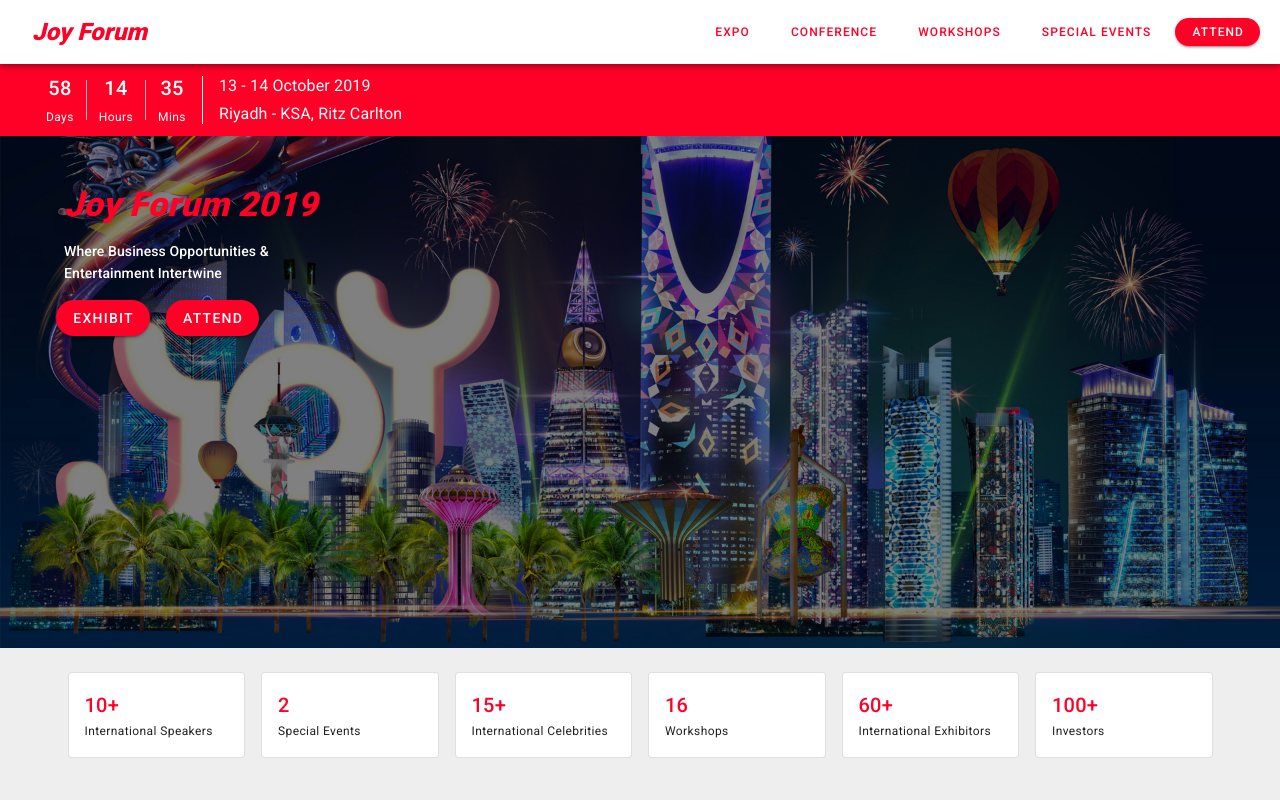
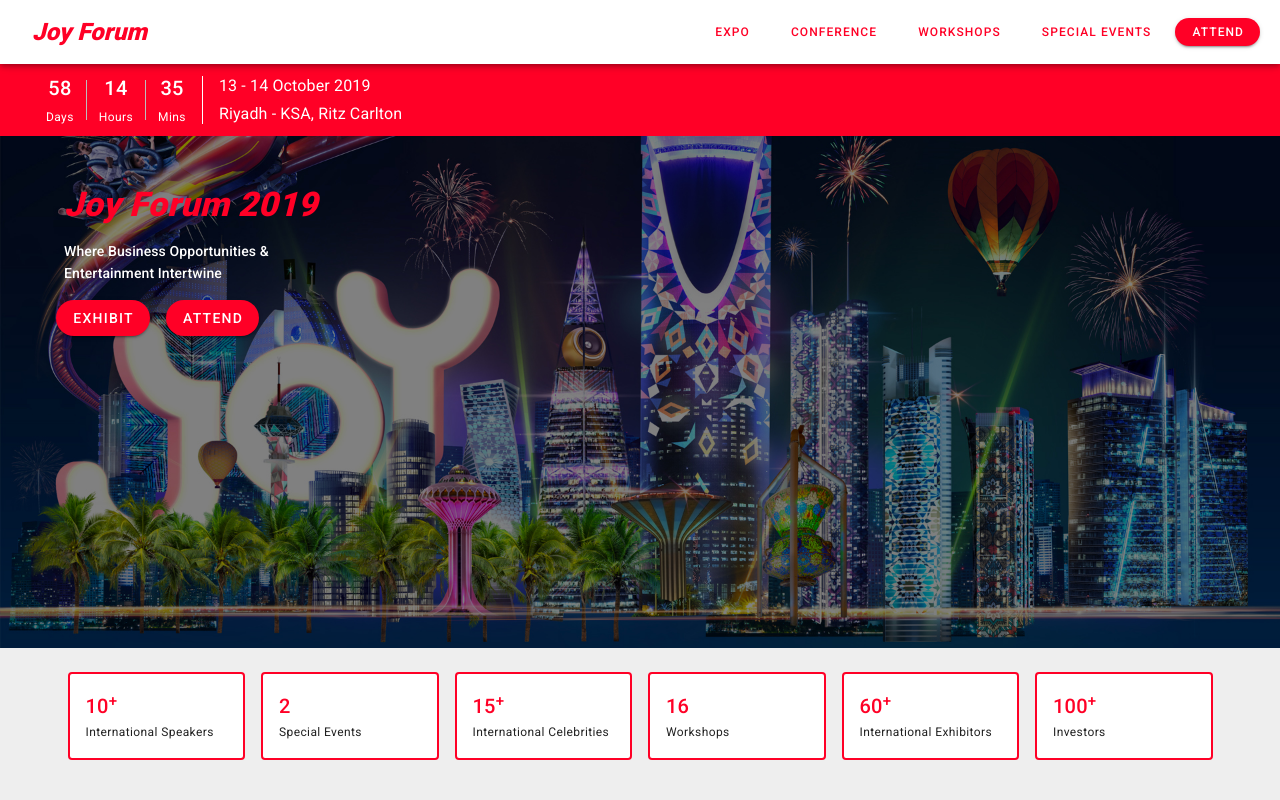
Before and after one commit to joyforum/static-joyforum, a Vue app: page / in a window 1280 px wide. Shown: the top 800 px of the page. Built offline with nearby package versions, Linux system fonts and the light colour scheme.

Commit message:
minor extra edits

```diff
--- a/src/views/Home.vue
+++ b/src/views/Home.vue
@@ -53,38 +53,62 @@
       <v-container>
         <v-row no-gutters>
           <v-col cols="4" md="2" class="my-1">
-            <v-card outlined class="pa-4 mx-2 border-radius" height="100%">
-              <div class="primary--text title">10+</div>
+            <v-card
+              outlined
+              class="pa-4 mx-2 border-radius border-primary"
+              height="100%"
+            >
+              <div class="primary--text title">10<sup>+</sup></div>
               <div class="caption">International Speakers</div>
             </v-card>
           </v-col>
           <v-col cols="4" md="2" class="my-1">
-            <v-card outlined class="pa-4 mx-2 border-radius" height="100%">
+            <v-card
+              outlined
+              class="pa-4 mx-2 border-radius border-primary"
+              height="100%"
+            >
               <div class="primary--text title">2</div>
               <div class="caption">Special Events</div>
             </v-card>
           </v-col>
           <v-col cols="4" md="2" class="my-1">
-            <v-card outlined class="pa-4 mx-2 border-radius" height="100%">
-              <div class="primary--text title">15+</div>
+            <v-card
+              outlined
+              class="pa-4 mx-2 border-radius border-primary"
+              height="100%"
+            >
+              <div class="primary--text title">15<sup>+</sup></div>
               <div class="caption">International Celebrities</div>
             </v-card>
           </v-col>
           <v-col cols="4" md="2" class="my-1">
-            <v-card outlined class="pa-4 mx-2 border-radius" height="100%">
+            <v-card
+              outlined
+              class="pa-4 mx-2 border-radius border-primary"
+              height="100%"
+            >
               <div class="primary--text title">16</div>
               <div class="caption">Workshops</div>
             </v-card>
           </v-col>
           <v-col cols="4" md="2" class="my-1">
-            <v-card outlined class="pa-4 mx-2 border-radius" height="100%">
-              <div class="primary--text title">60+</div>
+            <v-card
+              outlined
+              class="pa-4 mx-2 border-radius border-primary"
+              height="100%"
+            >
+              <div class="primary--text title">60<sup>+</sup></div>
               <div class="caption">International Exhibitors</div>
             </v-card>
           </v-col>
           <v-col cols="4" md="2" class="my-1">
-            <v-card outlined class="pa-4 mx-2 border-radius" height="100%">
-              <div class="primary--text title">100+</div>
+            <v-card
+              outlined
+              class="pa-4 mx-2 border-radius border-primary"
+              height="100%"
+            >
+              <div class="primary--text title">100<sup>+</sup></div>
               <div class="caption">Investors</div>
             </v-card>
           </v-col>
@@ -231,8 +255,7 @@
           >
             <v-card
               flat
-              class="border-radius pa-3"
-              style="border: 2px #ff0026 solid"
+              class="border-radius pa-3 border-primary"
               @click="dialog = true"
             >
               <span class="black--text subtitle-2 px-2">
@@ -396,4 +419,7 @@
 .border-radius {
   border-radius: 10px;
 }
+.border-primary {
+  border: 2px #ff0026 solid !important;
+}
 </style>
```
